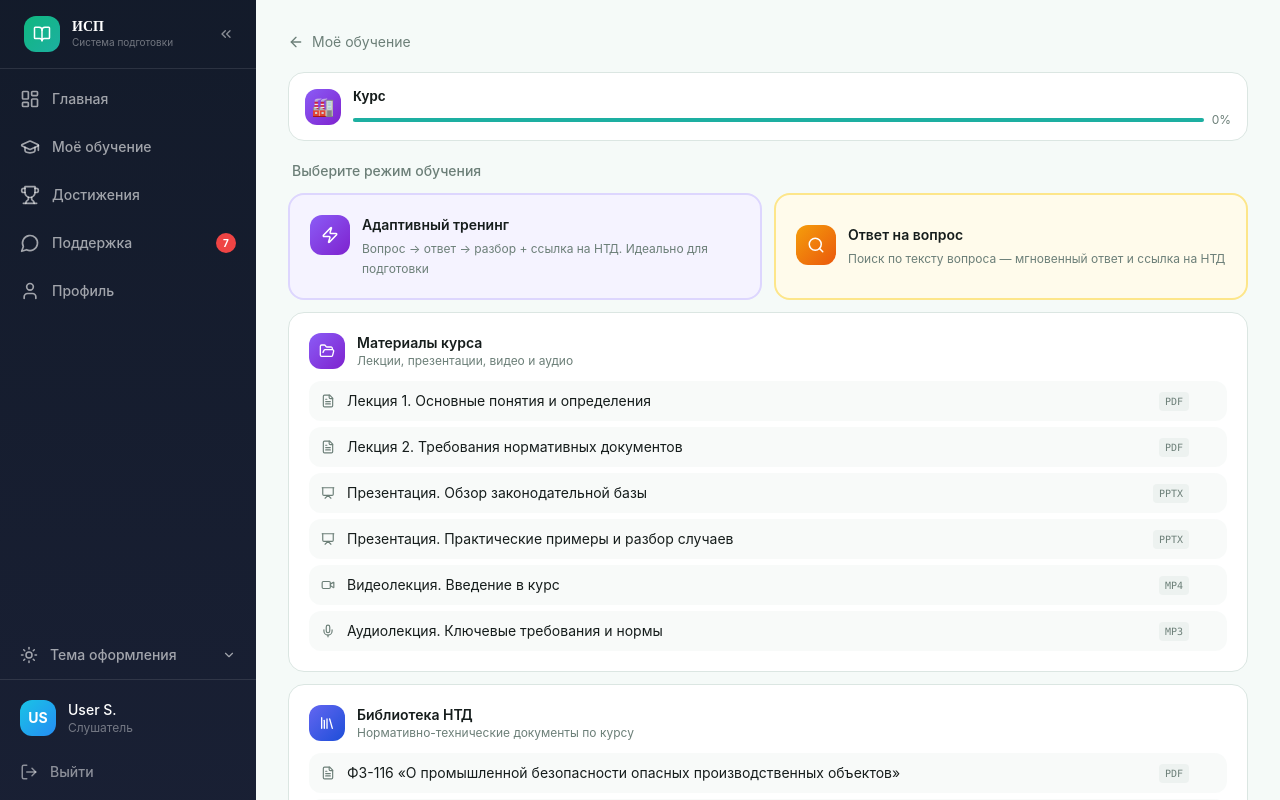
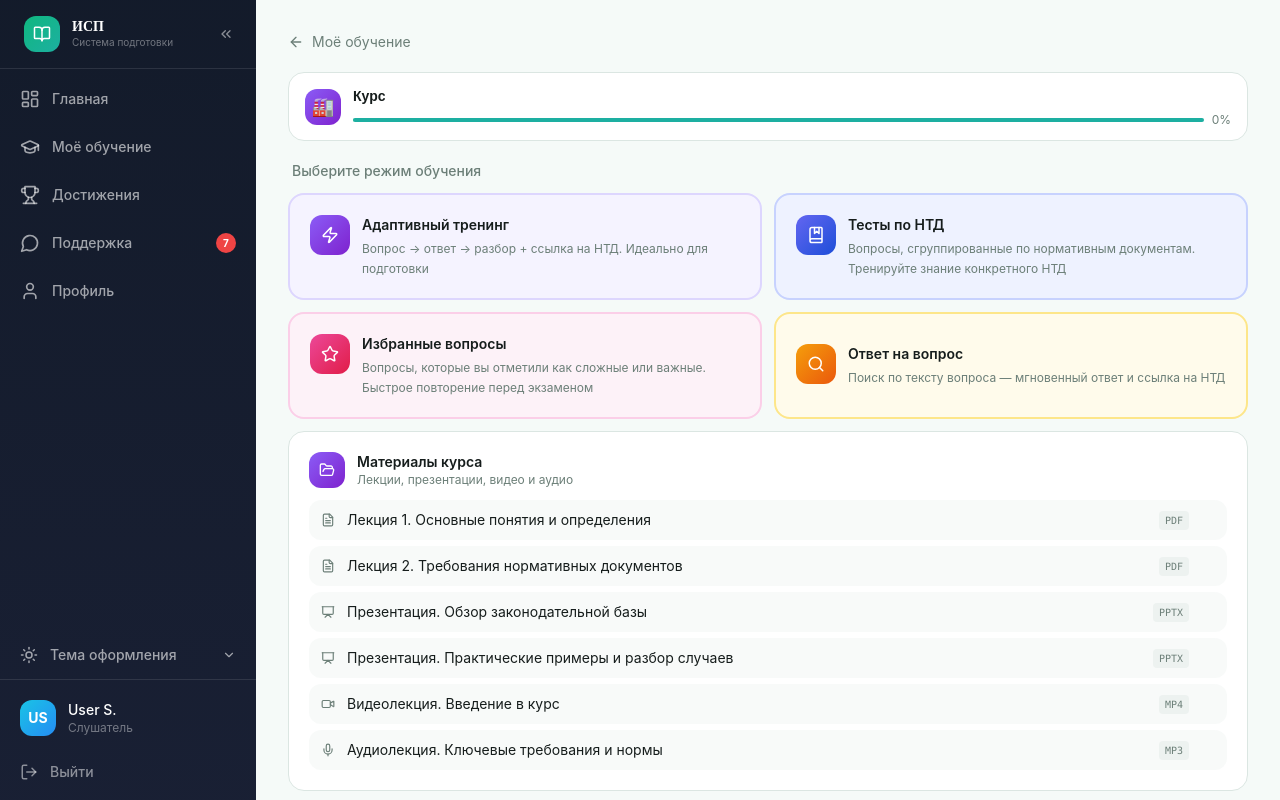
Before and after one commit to pr-poehali-dev/ib-pervaya-copy, a React (Vite) app: page /course/1 in a window 1280 px wide. Shown: the top 800 px of the page. Built offline with nearby package versions, Linux system fonts and the light colour scheme; sample sign-in values are in the browser's storage.

Commit message:
Add test cards above final test

```diff
--- a/src/pages/CoursePage.tsx
+++ b/src/pages/CoursePage.tsx
@@ -156,6 +156,44 @@ export default function CoursePage() {
           />
         )}
 
+        {/* Тесты по НТД */}
+        {mode === "ntd_test" && (
+          <div className="space-y-4">
+            <div className="flex items-center gap-2">
+              <div className="w-7 h-7 bg-gradient-to-br from-indigo-500 to-blue-700 rounded-lg flex items-center justify-center">
+                <Icon name="BookMarked" size={13} className="text-white" />
+              </div>
+              <p className="font-semibold text-sm">Тесты по НТД</p>
+            </div>
+            <div className="bg-card border border-border rounded-2xl p-8 flex flex-col items-center justify-center gap-3 text-center min-h-[240px]">
+              <div className="w-14 h-14 bg-indigo-100 dark:bg-indigo-900/30 rounded-2xl flex items-center justify-center">
+                <Icon name="BookMarked" size={24} className="text-indigo-600" />
+              </div>
+              <p className="font-semibold text-base">Тесты по НТД</p>
+              <p className="text-sm text-muted-foreground max-w-sm">Вопросы, сгруппированные по нормативным документам. Этот режим находится в разработке.</p>
+            </div>
+          </div>
+        )}
+
+        {/* Избранные вопросы */}
+        {mode === "favorites" && (
+          <div className="space-y-4">
+            <div className="flex items-center gap-2">
+              <div className="w-7 h-7 bg-gradient-to-br from-pink-500 to-rose-600 rounded-lg flex items-center justify-center">
+                <Icon name="Star" size={13} className="text-white" />
+              </div>
+              <p className="font-semibold text-sm">Избранные вопросы</p>
+            </div>
+            <div className="bg-card border border-border rounded-2xl p-8 flex flex-col items-center justify-center gap-3 text-center min-h-[240px]">
+              <div className="w-14 h-14 bg-pink-100 dark:bg-pink-900/30 rounded-2xl flex items-center justify-center">
+                <Icon name="Star" size={24} className="text-pink-500" />
+              </div>
+              <p className="font-semibold text-base">Избранные вопросы</p>
+              <p className="text-sm text-muted-foreground max-w-sm">Отмечайте вопросы звёздочкой в адаптивном тренинге — они появятся здесь для быстрого повторения. Этот режим находится в разработке.</p>
+            </div>
+          </div>
+        )}
+
         {/* Адаптивный тренинг */}
         {mode === "adaptive" && (
           <div className="space-y-4">
--- a/src/pages/course/CoursePageTypes.ts
+++ b/src/pages/course/CoursePageTypes.ts
@@ -6,6 +6,8 @@ export type LearningMode =
   | "menu"
   | "adaptive"
   | "section_test"
+  | "ntd_test"
+  | "favorites"
   | "final_test"
   | "search_answer"
   | "test_result";
@@ -97,6 +99,22 @@ export const MODES = [
     bg: "bg-cyan-50 dark:bg-cyan-900/10 border-cyan-200 dark:border-cyan-800",
   },
   {
+    key: "ntd_test" as LearningMode,
+    icon: "BookMarked",
+    title: "Тесты по НТД",
+    desc: "Вопросы, сгруппированные по нормативным документам. Тренируйте знание конкретного НТД",
+    color: "from-indigo-500 to-blue-700",
+    bg: "bg-indigo-50 dark:bg-indigo-900/10 border-indigo-200 dark:border-indigo-800",
+  },
+  {
+    key: "favorites" as LearningMode,
+    icon: "Star",
+    title: "Избранные вопросы",
+    desc: "Вопросы, которые вы отметили как сложные или важные. Быстрое повторение перед экзаменом",
+    color: "from-pink-500 to-rose-600",
+    bg: "bg-pink-50 dark:bg-pink-900/10 border-pink-200 dark:border-pink-800",
+  },
+  {
     key: "final_test" as LearningMode,
     icon: "GraduationCap",
     title: "Итоговый тест",
```
